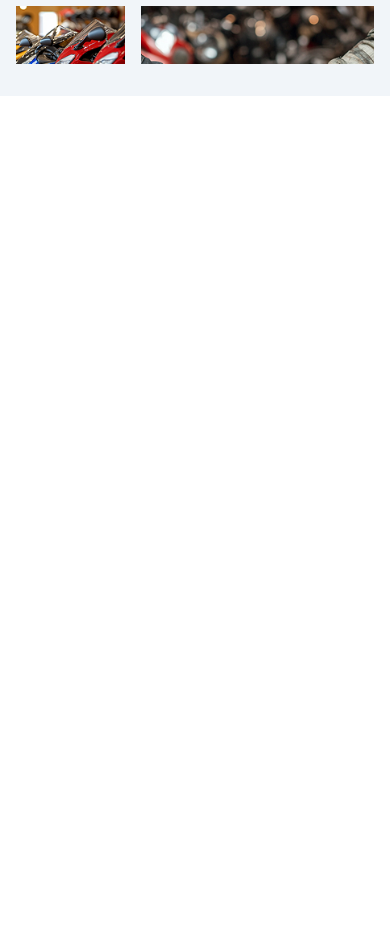
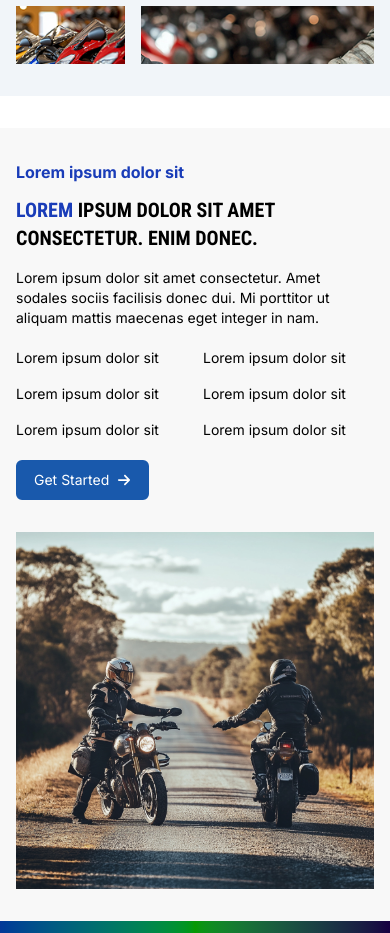
Before and after one commit to shakib-mia/webbywolf-assignment, a Next.js app: page / in a window 390 px wide. Shown: the part 8500-9433 px from the top of the page. Before the commit the page ends 8628 px from the top, so only its background shows below. Built offline with nearby package versions, Linux system fonts and the light colour scheme.

Commit message:
feat: add Showcase component with responsive layout and animations

```diff
--- a/app/components/GroupedBike/GroupedBike.js
+++ b/app/components/GroupedBike/GroupedBike.js
@@ -48,7 +48,7 @@ const GroupedBike = () => {
               src={bike2}
               className="col-span-2 w-full h-full object-cover"
               alt="bike3"
-              width={100}
+              width={400}
               data-animate="fade-in-right"
               data-delay="100"
             />
--- /dev/null
+++ b/app/components/Showcase/Showcase.js
@@ -0,0 +1,57 @@
+import React from "react";
+import Button from "../Button/Button";
+import { FaArrowRight } from "react-icons/fa6";
+import showcase from "../../assets/showcase.jpg";
+import Image from "next/image";
+
+const Showcase = () => {
+  return (
+    <section className="bg-[#F8F8F8] relative">
+      <div className="w-full h-3 lg:h-5 bg-linear-to-r from-[#043898] via-[#079902] to-[#170041] absolute top-full left-0 right-0 container mx-auto"></div>
+      <div className="container grid grid-cols-1 lg:grid-cols-2 items-center gap-8 lg:gap-10">
+        <aside className="order-2 lg:order-1">
+          <Image
+            src={showcase}
+            alt="showcase"
+            className="w-full h-full"
+            data-animate="fade-in-left"
+          />
+        </aside>
+        <aside className="order-1 lg:order-2">
+          <h4 className="text-blue-800" data-animate="fade-in-right">
+            Lorem ipsum dolor sit
+          </h4>
+          <h2
+            className="uppercase mt-3 mb-4 lg:mt-5 lg:mb-5"
+            data-animate="fade-in-right"
+          >
+            <span className="text-blue-800">Lorem</span> ipsum dolor sit amet
+            consectetur. Enim donec.
+          </h2>
+          <p data-animate="fade-in-right">
+            Lorem ipsum dolor sit amet consectetur. Amet sodales sociis
+            facilisis donec dui. Mi porttitor ut aliquam mattis maecenas eget
+            integer in nam.
+          </p>
+
+          <ul className="py-5 lg:py-10 grid grid-cols-2 gap-4">
+            {Array.from({ length: 6 }).map((_, index) => (
+              <li key={index} data-animate="fade-in-right">
+                Lorem ipsum dolor sit
+              </li>
+            ))}
+          </ul>
+          <Button
+            className="flex! gap-2 items-center"
+            data-animate="fade-in-right"
+            data-delay="200"
+          >
+            Get Started <FaArrowRight />
+          </Button>
+        </aside>
+      </div>
+    </section>
+  );
+};
+
+export default Showcase;
--- a/app/page.js
+++ b/app/page.js
@@ -11,6 +11,7 @@ import Banner2 from "./components/Banner2/Banner2";
 import Contact from "./components/Contact/Contact";
 import DownloadAppCTA from "./components/DownloadAppCTA/DownloadAppCTA";
 import GroupedBike from "./components/GroupedBike/GroupedBike";
+import Showcase from "./components/Showcase/Showcase";
 
 export default function Home() {
   return (
@@ -32,6 +33,7 @@ export default function Home() {
       <Contact />
       <DownloadAppCTA />
       <GroupedBike />
+      <Showcase />
     </>
   );
 }
--- a/package.json
+++ b/package.json
@@ -9,6 +9,7 @@
     "lint": "eslint"
   },
   "dependencies": {
+    "hearthmotion": "^1.0.18",
     "lenis": "^1.3.15",
     "next": "16.0.4",
     "react": "19.2.0",
```
Also changed, not shown: app/assets/showcase.jpg (added), 1 other file (tests, documents, lock files or other folders).
